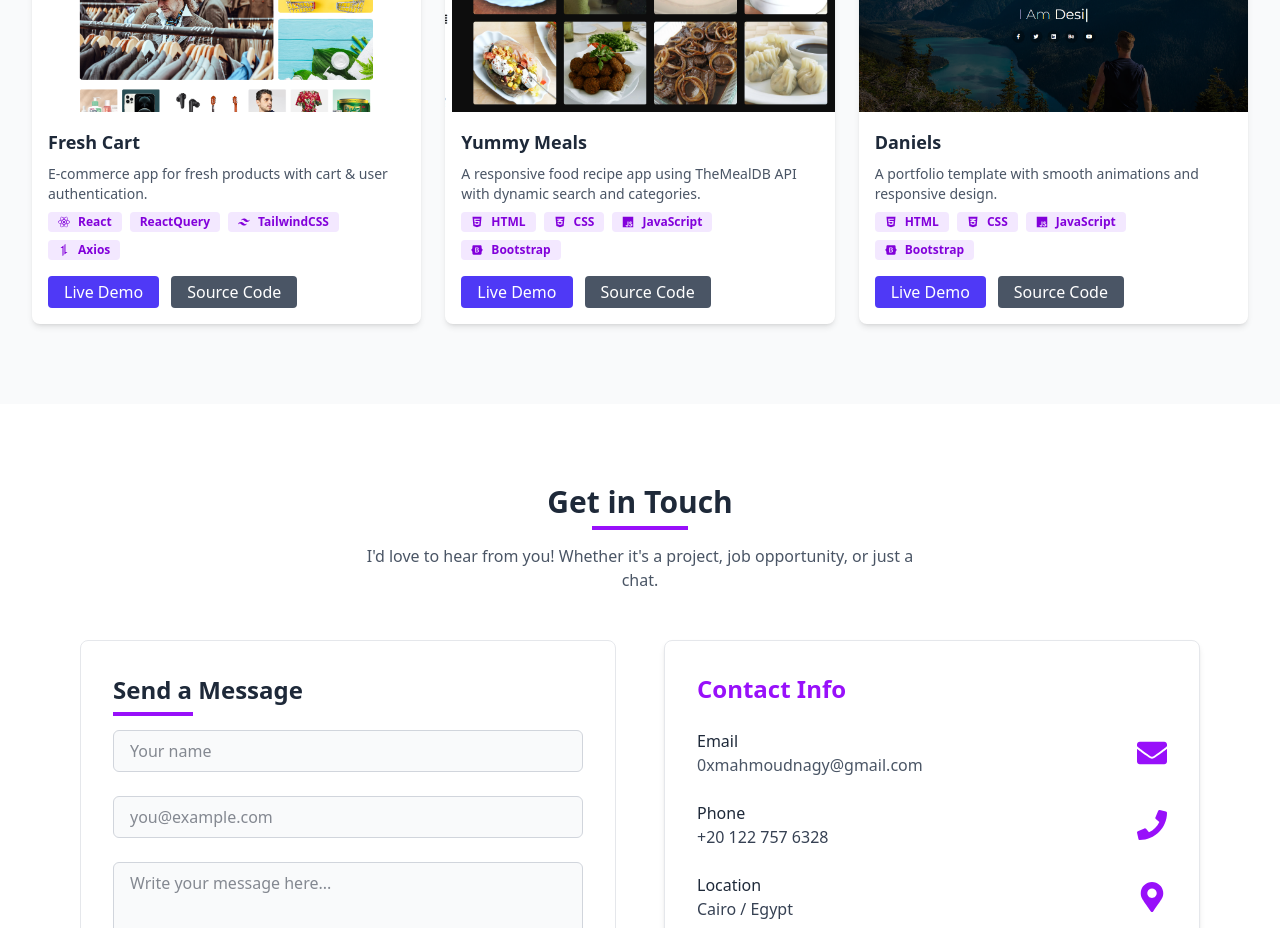
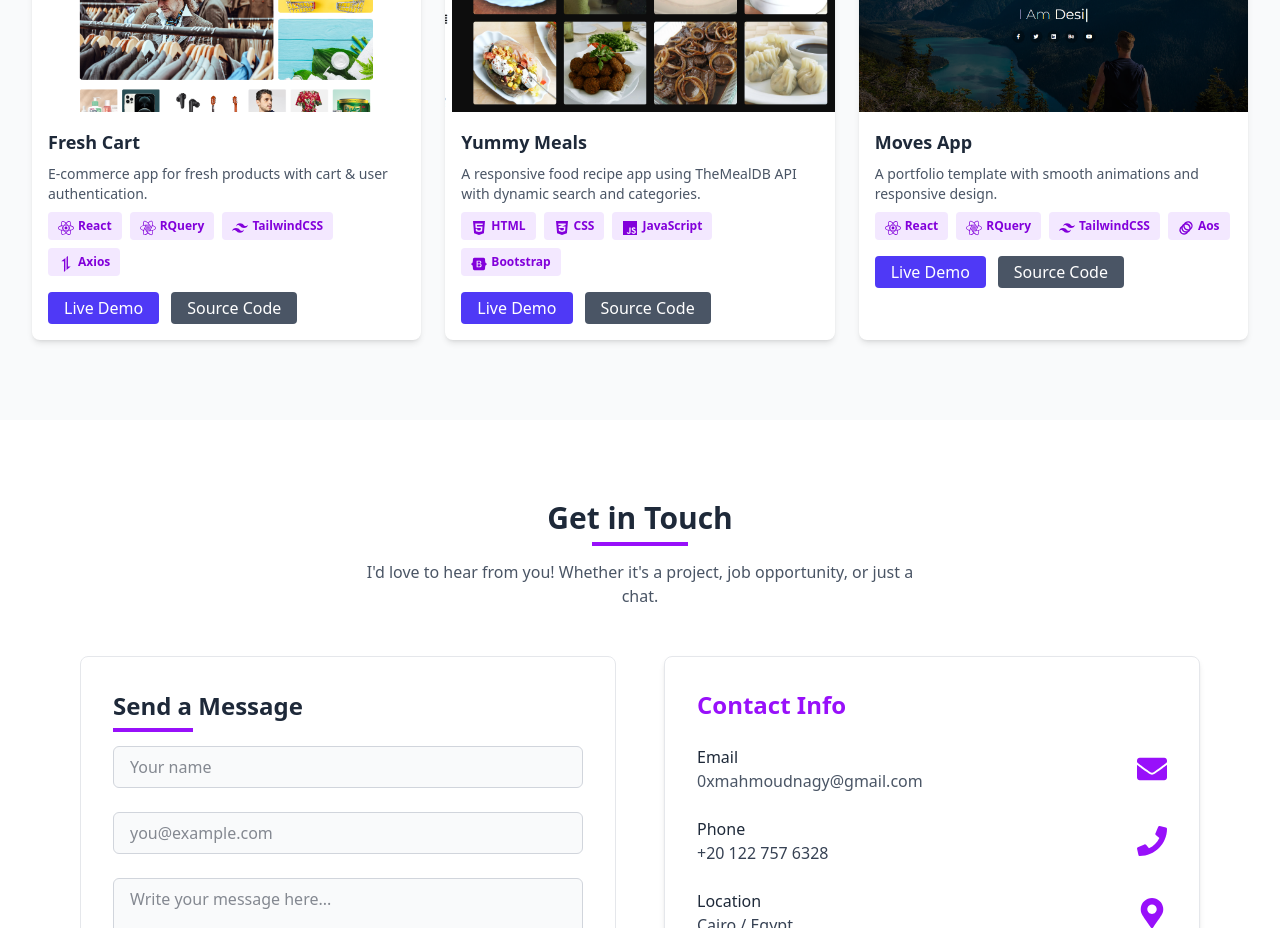
Before and after one commit to MohamedNagy465/Portfolio, a React (Vite) app in the folder Portfilo/: page / in a window 1280 px wide. Shown: the part 2420-3348 px from the top of the page. Built offline with nearby package versions, Linux system fonts and the light colour scheme.

Commit message:
fix : desin Project

```diff
--- a/Portfilo/src/Pages/Projects.jsx
+++ b/Portfilo/src/Pages/Projects.jsx
@@ -13,17 +13,19 @@ import {
   FaGithub,
 } from "react-icons/fa";
 import { SiReactquery, SiAxios, SiTailwindcss } from "react-icons/si";
+import { MdAnimation } from "react-icons/md"; // أيقونة بسيطة تمثل Aos
 
 const techIcons = {
-  React: <FaReact className="inline-block mr-1" />,
-  "React Query": <SiReactquery className="inline-block mr-1" />,
-  TailwindCSS: <SiTailwindcss className="inline-block mr-1" />,
-  Bootstrap: <FaBootstrap className="inline-block mr-1" />,
-  Axios: <SiAxios className="inline-block mr-1" />,
-  HTML: <FaHtml5 className="inline-block mr-1" />,
-  CSS: <FaCss3Alt className="inline-block mr-1" />,
-  JavaScript: <FaJs className="inline-block mr-1" />,
-  GitHub: <FaGithub className="inline-block mr-1" />,
+  React: <FaReact className="inline-block" />,
+  RQuery: <SiReactquery className="inline-block" />,
+  TailwindCSS: <SiTailwindcss className="inline-block" />,
+  Bootstrap: <FaBootstrap className="inline-block" />,
+  Axios: <SiAxios className="inline-block" />,
+  HTML: <FaHtml5 className="inline-block" />,
+  CSS: <FaCss3Alt className="inline-block" />,
+  JavaScript: <FaJs className="inline-block" />,
+  GitHub: <FaGithub className="inline-block" />,
+  Aos: <MdAnimation className="inline-block" />, // إضافتها هنا
 };
 
 const projects = [
@@ -32,7 +34,7 @@ const projects = [
     image: fressh,
     description:
       "E-commerce app for fresh products with cart & user authentication.",
-    tech: ["React", "ReactQuery", "TailwindCSS", "Axios"],
+    tech: ["React", "RQuery", "TailwindCSS", "Axios"],
     live: "https://fresh-cart-flax-pi.vercel.app/",
     code: "https://github.com/Darthdevv/Fresh-Cart",
   },
@@ -46,13 +48,13 @@ const projects = [
     code: "https://github.com/MohamedNagy465/yummy",
   },
   {
-    title: "Daniels",
+    title: "Moves App",
     image: daniels,
     description:
       "A portfolio template with smooth animations and responsive design.",
-    tech: ["HTML", "CSS", "JavaScript", "Bootstrap"],
-    live: "https://vercel.com/mahmoud-nagis-projects/daniels/9YREFPYgBSUtjCezfZwr1eCE2jTM",
-    code: "https://github.com/MohamedNagy465/Daniels",
+    tech: ["React", "RQuery", "TailwindCSS", "Aos"],
+    live: "https://moves-app.vercel.app/",
+    code: "https://github.com/MohamedNagy465/movesApp",
   },
 ];
 
@@ -84,7 +86,10 @@ function ProjectCard({ project }) {
               key={i}
               className="bg-purple-100 text-purple-700 dark:bg-purple-800 dark:text-white text-xs font-semibold px-2.5 py-0.5 rounded flex items-center gap-1"
             >
-              {techIcons[tech]} {tech}
+              {techIcons[tech] && (
+                <span className="text-base">{techIcons[tech]}</span>
+              )}
+              {tech}
             </span>
           ))}
         </div>
@@ -115,7 +120,7 @@ export default function Projects() {
   return (
     <section
       id="portfolio"
-      className=" py-20 px-4 bg-gray-50 dark:bg-gray-900 text-center"
+      className="py-20 px-4 bg-gray-50 dark:bg-gray-900 text-center"
     >
       <div className="container mx-auto" data-aos="fade-up" data-aos-delay="100">
         <h2
--- a/Portfilo/src/Pages/Skiles/Skills.jsx
+++ b/Portfilo/src/Pages/Skiles/Skills.jsx
@@ -38,7 +38,7 @@
     return (
       <section
         id="skills"
-        className="py-20 px-6 bg-white dark:bg-gray-950 transition-colors duration-500"
+        className="py-20 px-6 bg bg-white dark:bg-gray-950 transition-colors duration-500"
       >
         <div className="max-w-6xl mx-auto">
       <h2
--- a/Portfilo/vite.config.js
+++ b/Portfilo/vite.config.js
@@ -5,6 +5,6 @@ import tailwindcss from '@tailwindcss/vite'
 
 // https://vite.dev/config/
 export default defineConfig({
-  plugins: [react(),    tailwindcss(),
+  plugins: [react(),  tailwindcss(),
 ],
 })
```
